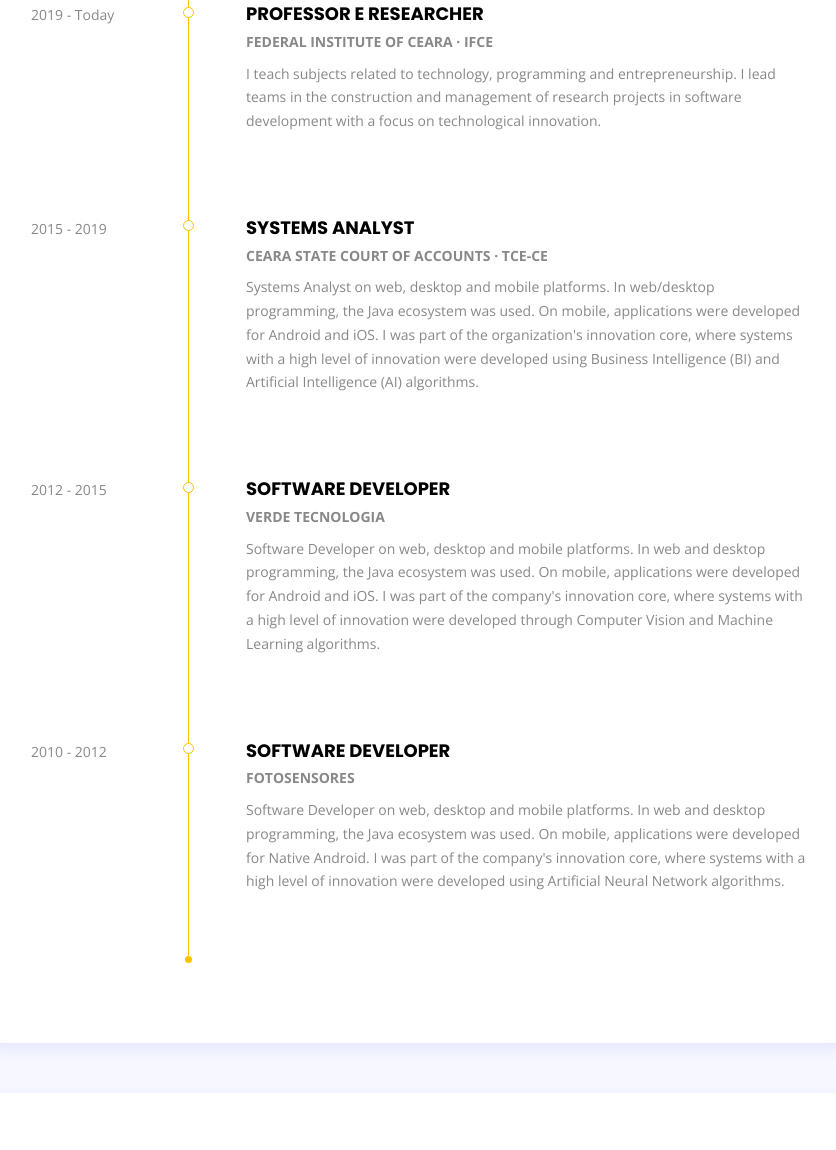
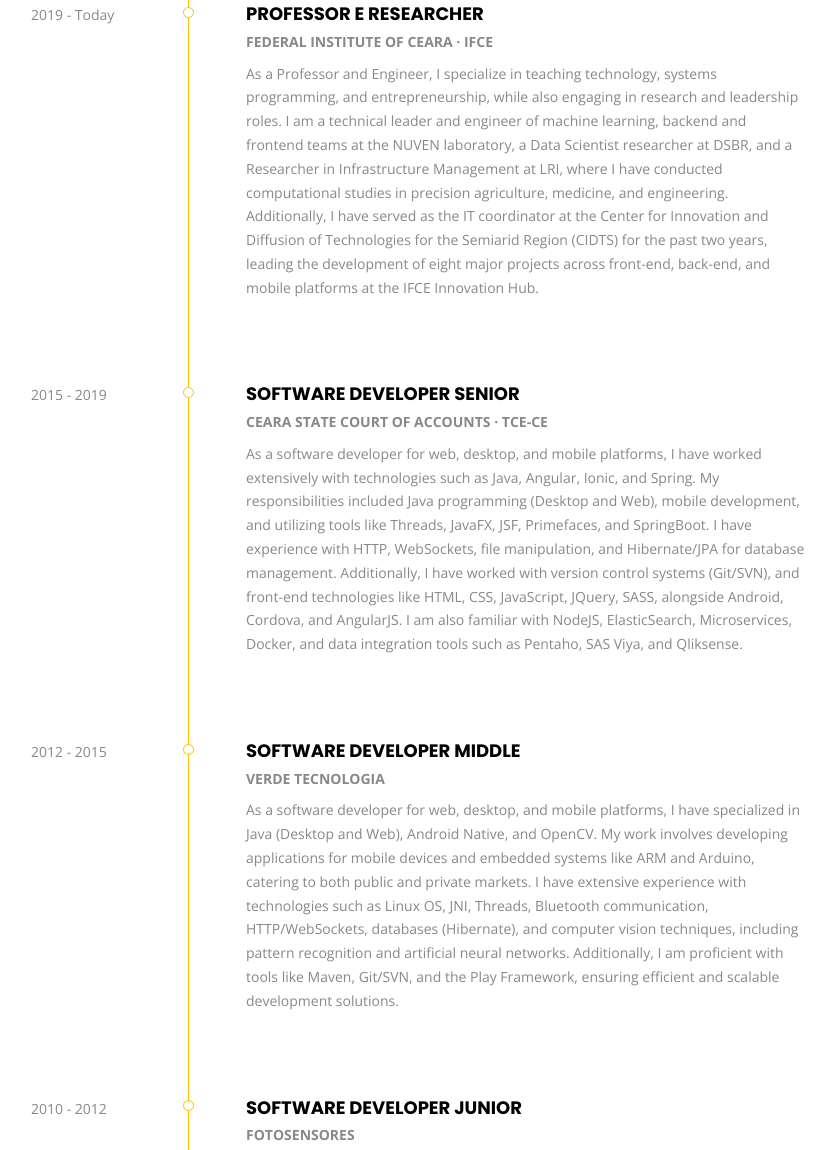
Before and after one commit to gabrieltavaresmelo/portifolio, a plain HTML site: page index.html in a window 1280 px wide. Shown: the part 3515-4665 px from the top of the page, without its empty margins (369-1205 px from the left). Drawn offline with nearby package versions, Linux system fonts and the light colour scheme.

Commit message:
Update index.html

```diff
--- a/index.html
+++ b/index.html
@@ -404,7 +404,7 @@
 					<div class="body">
 						<h4 class="mt-0" style="margin-bottom: 5px;">PROFESSOR E RESEARCHER</h4>
 						<p class="mt-0 mb-2" style="font-weight: bold;">FEDERAL INSTITUTE OF CEARA · IFCE</p>
-						<p>I teach subjects related to technology, programming and entrepreneurship. I lead teams in the construction and management of research projects in software development with a focus on technological innovation.</p>
+						<p>As a Professor and Engineer, I specialize in teaching technology, systems programming, and entrepreneurship, while also engaging in research and leadership roles. I am a technical leader and engineer of machine learning, backend and frontend teams at the NUVEN laboratory, a Data Scientist researcher at DSBR, and a Researcher in Infrastructure Management at LRI, where I have conducted computational studies in precision agriculture, medicine, and engineering. Additionally, I have served as the IT coordinator at the Center for Innovation and Diffusion of Technologies for the Semiarid Region (CIDTS) for the past two years, leading the development of eight major projects across front-end, back-end, and mobile platforms at the IFCE Innovation Hub.</p>
 					</div>
 				</div>
 				<div class="entry">
@@ -412,9 +412,9 @@
 						<span>2015 - 2019</span>
 					</div>
 					<div class="body">
-						<h4 class="mt-0" style="margin-bottom: 5px;">SYSTEMS ANALYST</h4>
+						<h4 class="mt-0" style="margin-bottom: 5px;">SOFTWARE DEVELOPER SENIOR</h4>
 						<p class="mt-0 mb-2" style="font-weight: bold;">CEARA STATE COURT OF ACCOUNTS · TCE-CE</p>
-						<p>Systems Analyst on web, desktop and mobile platforms. In web/desktop programming, the Java ecosystem was used. On mobile, applications were developed for Android and iOS. I was part of the organization's innovation core, where systems with a high level of innovation were developed using Business Intelligence (BI) and Artificial Intelligence (AI) algorithms.</p>
+						<p>As a software developer for web, desktop, and mobile platforms, I have worked extensively with technologies such as Java, Angular, Ionic, and Spring. My responsibilities included Java programming (Desktop and Web), mobile development, and utilizing tools like Threads, JavaFX, JSF, Primefaces, and SpringBoot. I have experience with HTTP, WebSockets, file manipulation, and Hibernate/JPA for database management. Additionally, I have worked with version control systems (Git/SVN), and front-end technologies like HTML, CSS, JavaScript, JQuery, SASS, alongside Android, Cordova, and AngularJS. I am also familiar with NodeJS, ElasticSearch, Microservices, Docker, and data integration tools such as Pentaho, SAS Viya, and Qliksense.</p>
 					</div>
 				</div>
 				<div class="entry">
@@ -422,9 +422,9 @@
 						<span>2012 - 2015</span>
 					</div>
 					<div class="body">
-						<h4 class="mt-0" style="margin-bottom: 5px;">SOFTWARE DEVELOPER</h4>
+						<h4 class="mt-0" style="margin-bottom: 5px;">SOFTWARE DEVELOPER MIDDLE</h4>
 						<p class="mt-0 mb-2" style="font-weight: bold;">VERDE TECNOLOGIA</p>
-						<p>Software Developer on web, desktop and mobile platforms. In web and desktop programming, the Java ecosystem was used. On mobile, applications were developed for Android and iOS. I was part of the company's innovation core, where systems with a high level of innovation were developed through Computer Vision and Machine Learning algorithms.</p>
+						<p>As a software developer for web, desktop, and mobile platforms, I have specialized in Java (Desktop and Web), Android Native, and OpenCV. My work involves developing applications for mobile devices and embedded systems like ARM and Arduino, catering to both public and private markets. I have extensive experience with technologies such as Linux OS, JNI, Threads, Bluetooth communication, HTTP/WebSockets, databases (Hibernate), and computer vision techniques, including pattern recognition and artificial neural networks. Additionally, I am proficient with tools like Maven, Git/SVN, and the Play Framework, ensuring efficient and scalable development solutions.</p>
 					</div>
 				</div>
 				<div class="entry">
@@ -432,9 +432,9 @@
 						<span>2010 - 2012</span>
 					</div>
 					<div class="body">
-						<h4 class="mt-0" style="margin-bottom: 5px;">SOFTWARE DEVELOPER</h4>
+						<h4 class="mt-0" style="margin-bottom: 5px;">SOFTWARE DEVELOPER JUNIOR</h4>
 						<p class="mt-0 mb-2" style="font-weight: bold;">FOTOSENSORES</p>
-						<p>Software Developer on web, desktop and mobile platforms. In web and desktop programming, the Java ecosystem was used. On mobile, applications were developed for Native Android. I was part of the company's innovation core, where systems with a high level of innovation were developed using Artificial Neural Network algorithms.</p>
+						<p>As a software developer with extensive experience in web, desktop, and mobile platforms, I have worked with technologies such as Java, C++, Python, and Android, delivering applications for both public and private markets. My expertise spans across various tools and frameworks, including Linux OS, JNI, Threads, Bluetooth communication, Sockets, and WebSockets. I have integrated Google Maps, worked with databases using JDBC and Hibernate, and implemented computer vision techniques and artificial neural networks. Additionally, I am skilled in using Git/SVN, Maven, and the Play Framework, ensuring high-quality, scalable solutions</p>
 					</div>
 				</div>
 				<span class="timeline-line"></span>
```
